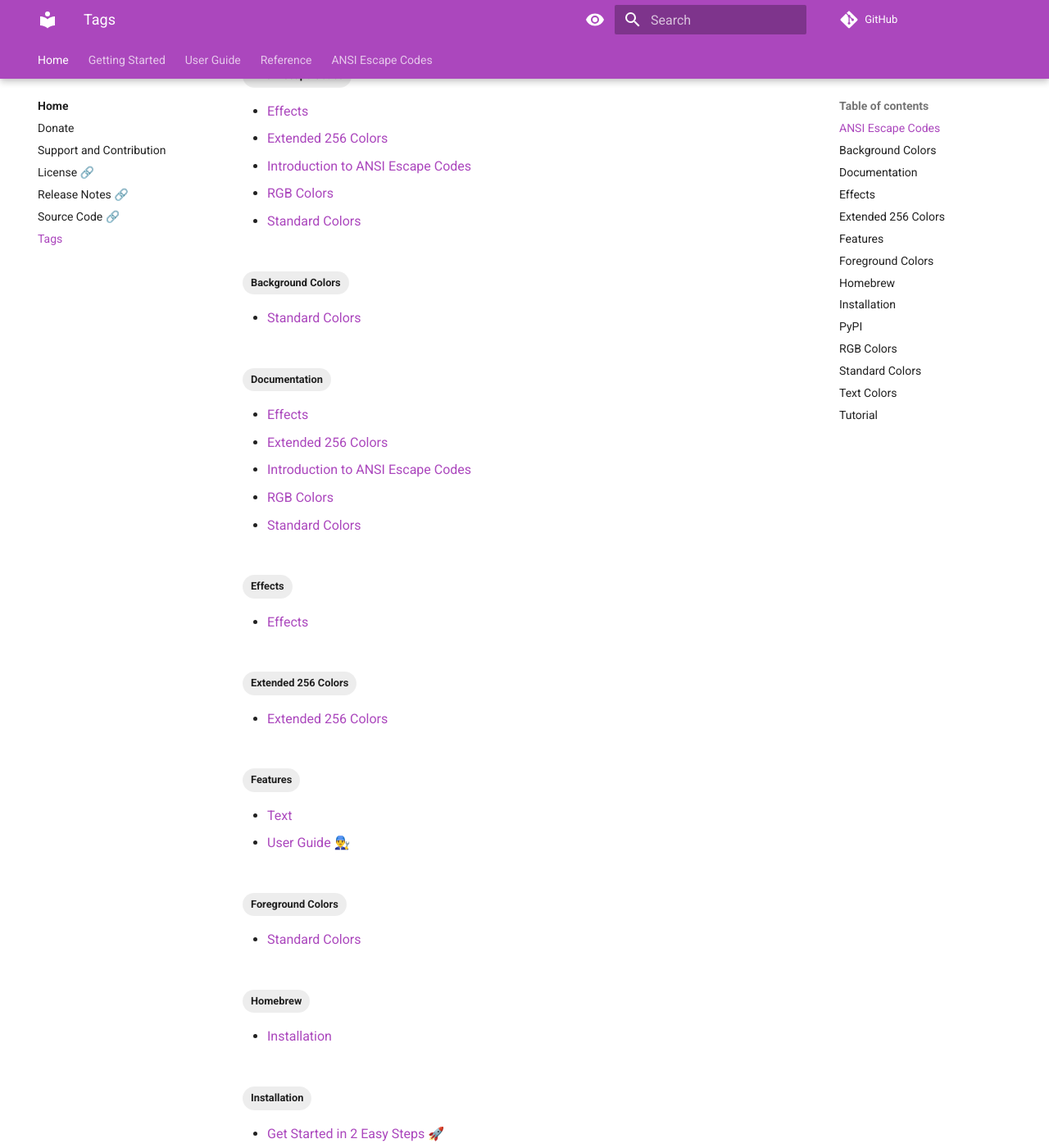
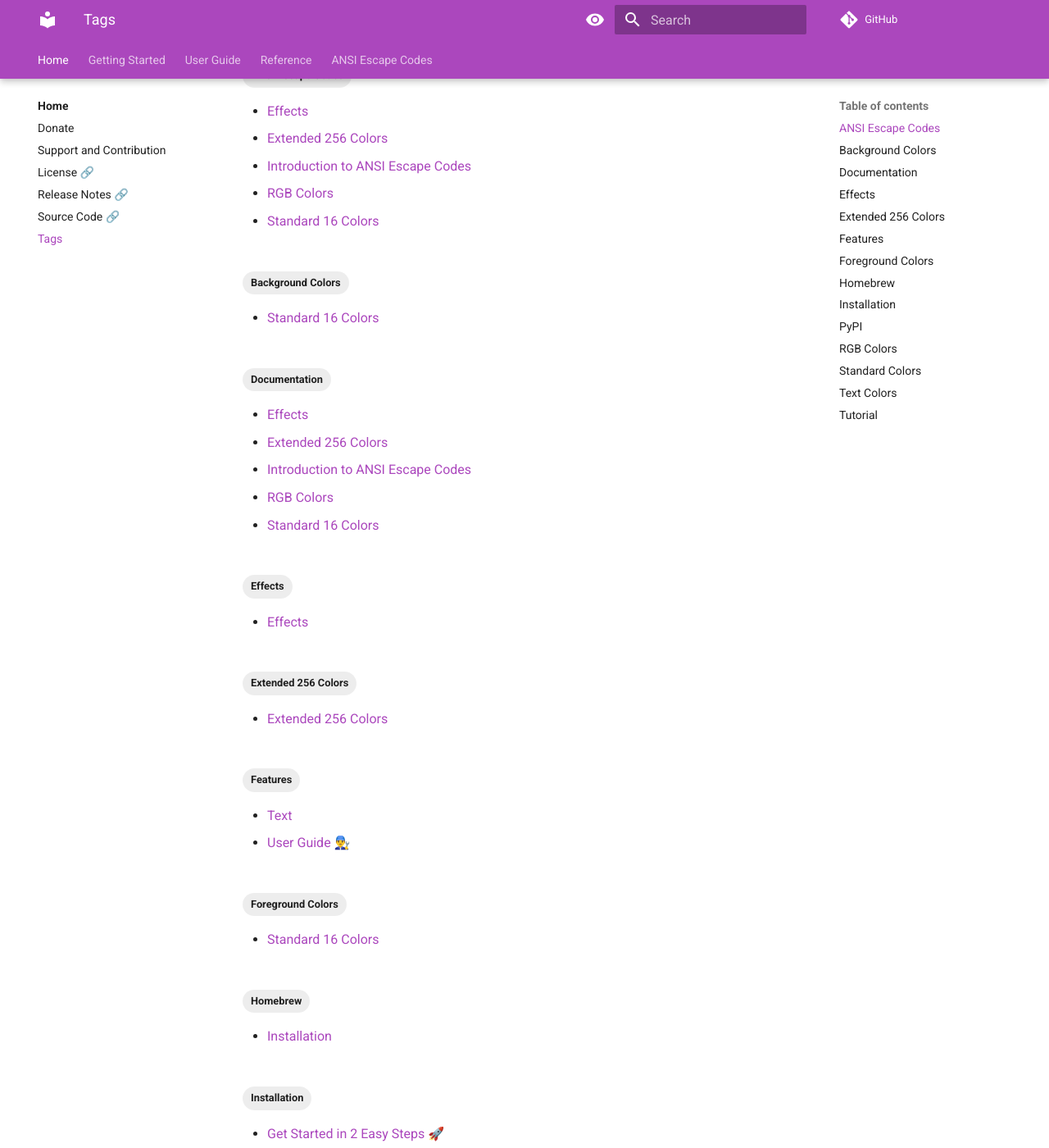
Before and after one commit to jakob-bagterp/colorist-for-python, an MkDocs documentation site: the page built from docs/tags.md, in a window 1280 px wide and 1400 px high, scrolled down 223 px. Shown: the whole window at 82% size. Built offline with MkDocs 1.6.1 and Material for MkDocs 9.7.7, drawn with Linux system fonts in a browser that asks for light colours; comment, search, counter and statistics services are not loaded; the version menu is left out; some of the changed text lies outside the part shown.

Commit message:
Renamed file for standard colors.

```diff
--- a/docs/ansi-escape-codes/standard-colors.md
+++ b/docs/ansi-escape-codes/standard-16-colors.md
@@ -9,7 +9,7 @@
     - Foreground Colors
 ---
 
-# Standard Colors in ANSI Escape Codes
+# Standard 16 Colors in ANSI Escape Codes
 There are 8 standard colors and 8 bright colors – 16 in total. The bright colors are the same as the standard colors, yet with a higher intensity, and each color can be in the foreground (i.e. as text) or background.
 
 The 8 colors are simply black and white, plus the 6 colors of the rainbow. Firstly, the three primary colors red, green, and blue. Then the secondary colors yellow, magenta, and cyan:
--- a/mkdocs.yml
+++ b/mkdocs.yml
@@ -48,7 +48,7 @@
       - Hex: reference/extended-colors/hex.md
   - ANSI Escape Codes:
     - ansi-escape-codes/index.md
-    - Standard Colors: ansi-escape-codes/standard-colors.md
+    - Standard 16 Colors: ansi-escape-codes/standard-16-colors.md
     - Extended 256 Colors: ansi-escape-codes/extended-256-colors.md
     - RGB Colors: ansi-escape-codes/rgb-colors.md
     - Effects: ansi-escape-codes/effects.md
```
